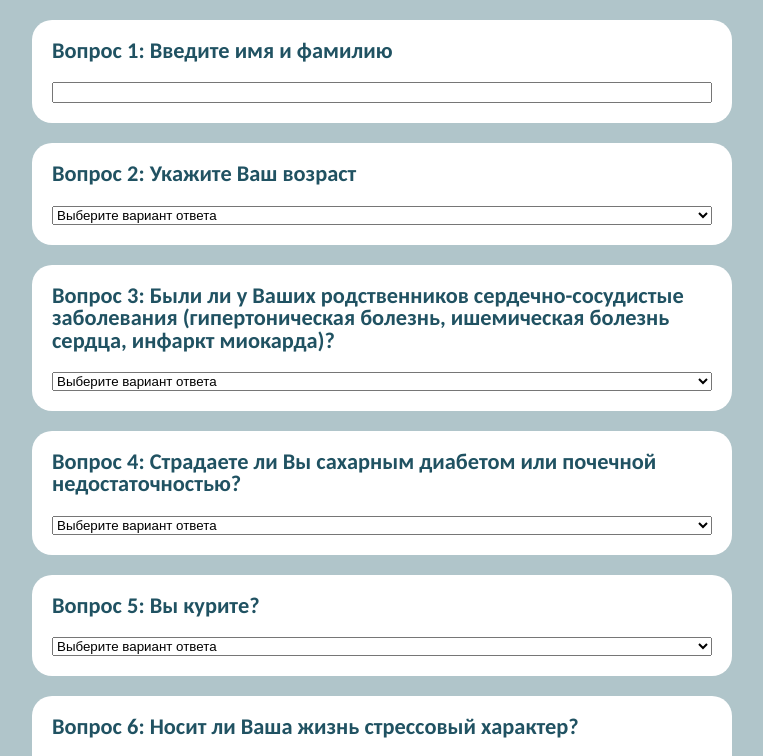
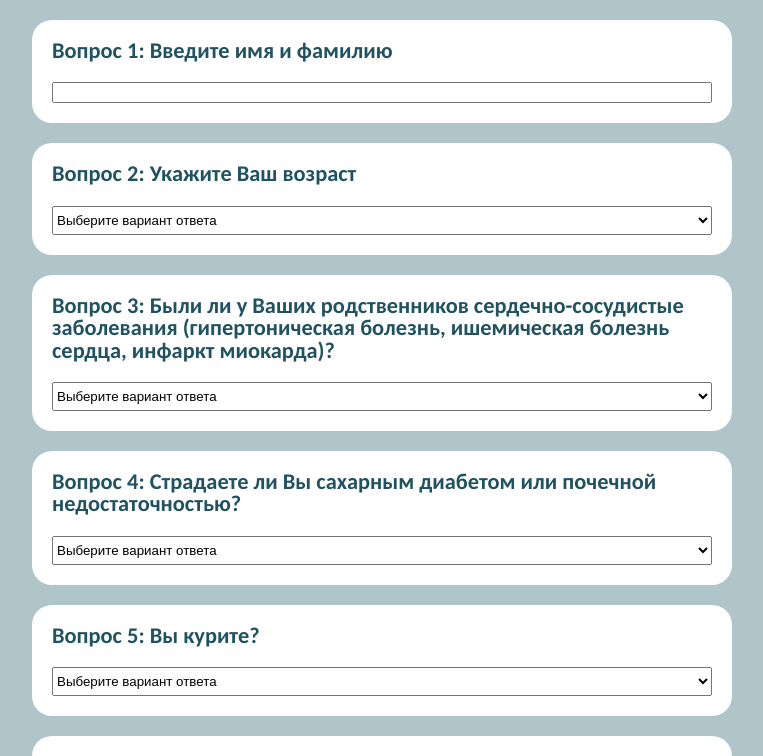
Before and after one commit to Dirk19991/HypertensionSurvey, a React (Vite) app: page / in a window 1280 px wide. Shown: the top 756 px of the page, without its empty margins (258-1021 px from the left). Built offline with nearby package versions, Linux system fonts and the light colour scheme.

Commit message:
визуальные правки

```diff
--- a/src/App.module.scss
+++ b/src/App.module.scss
@@ -61,3 +61,7 @@
   font-weight: 400;
   color: red;
 }
+
+.select {
+  padding: 5px 0;
+}
--- a/src/App.tsx
+++ b/src/App.tsx
@@ -175,6 +175,7 @@ function App() {
                   />
                 ) : (
                   <select
+                    className={styles.select}
                     defaultValue={''}
                     {...register(`q${index}`, { required: true })}
                   >
--- a/src/Modal.module.scss
+++ b/src/Modal.module.scss
@@ -14,7 +14,7 @@
   text-align: center;
 
   @media screen and (max-width: 768px) {
-    font-size: 16px;
+    font-size: 18px;
   }
 }
 
```
